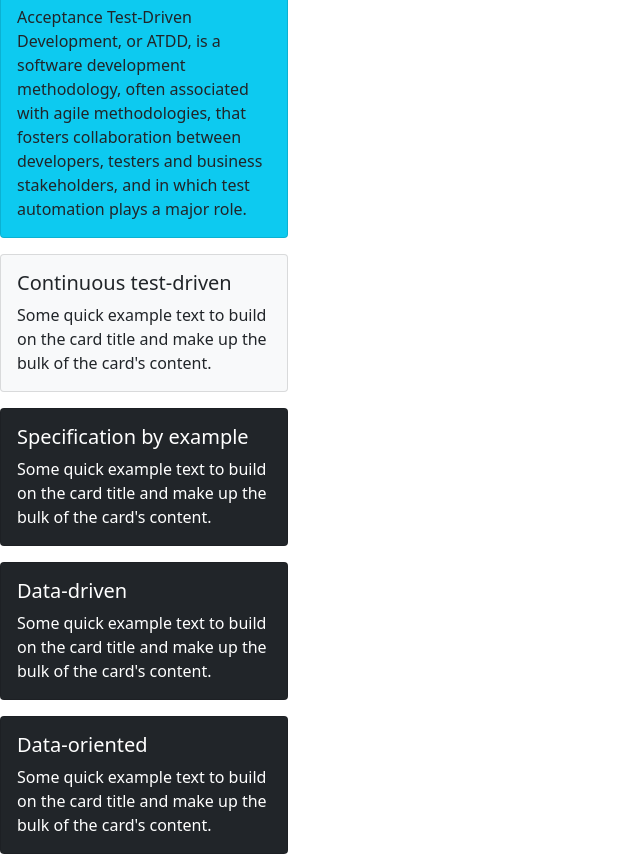
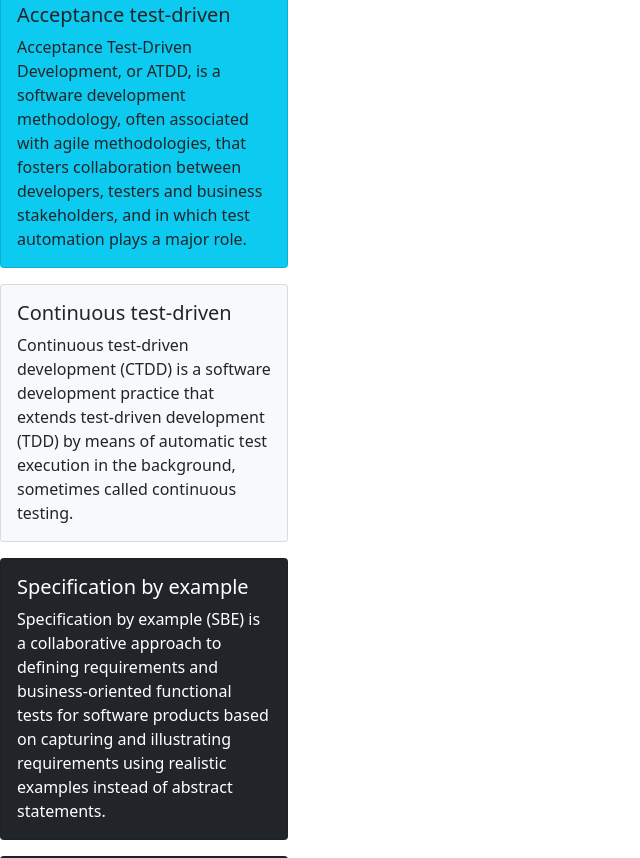
Before and after one commit to erik-petrov/develop-styles, a plain HTML site: page index.html in a window 1280 px wide. Shown: the part 1942-2800 px from the top of the page, without its empty margins (0-640 px from the left). Drawn offline with nearby package versions, Linux system fonts and the light colour scheme.

Commit message:
Update index.html

```diff
--- a/index.html
+++ b/index.html
@@ -10,6 +10,7 @@
 
     <title>Development styles</title>
 </head>
+  <a><input type="button" value="Open russian version"></a>
 <body>
     <div class="card text-white bg-primary mb-3" style="max-width: 18rem;">
         <div class="card-body">
@@ -49,25 +50,25 @@
       <div class="card text-dark bg-light mb-3" style="max-width: 18rem;">
         <div class="card-body">
           <h5 class="card-title">Continuous test-driven</h5>
-          <p class="card-text">Some quick example text to build on the card title and make up the bulk of the card's content.</p>
+          <p class="card-text">Continuous test-driven development (CTDD) is a software development practice that extends test-driven development (TDD) by means of automatic test execution in the background, sometimes called continuous testing.</p>
         </div>
       </div>
       <div class="card text-white bg-dark mb-3" style="max-width: 18rem;">
         <div class="card-body">
           <h5 class="card-title">Specification by example</h5>
-          <p class="card-text">Some quick example text to build on the card title and make up the bulk of the card's content.</p>
+          <p class="card-text">Specification by example (SBE) is a collaborative approach to defining requirements and business-oriented functional tests for software products based on capturing and illustrating requirements using realistic examples instead of abstract statements.</p>
         </div>
       </div>
       <div class="card text-white bg-dark mb-3" style="max-width: 18rem;">
         <div class="card-body">
           <h5 class="card-title">Data-driven</h5>
-          <p class="card-text">Some quick example text to build on the card title and make up the bulk of the card's content.</p>
+          <p class="card-text">Data-driven design is a design technique in object-oriented programming, which improves encapsulation by using the client–server model. It focuses on the contract by considering the actions that the object is responsible for and the information that the object shares.</p>
         </div>
       </div>
       <div class="card text-white bg-dark mb-3" style="max-width: 18rem;">
         <div class="card-body">
           <h5 class="card-title">Data-oriented</h5>
-          <p class="card-text">Some quick example text to build on the card title and make up the bulk of the card's content.</p>
+          <p class="card-text">Data-oriented design is a program optimization approach motivated by efficient usage of the CPU cache, used in video game development.</p>
         </div>
       </div>
   <script src="https://cdn.jsdelivr.net/npm/bootstrap@5.1.3/dist/js/bootstrap.bundle.min.js" integrity="sha384-ka7Sk0Gln4gmtz2MlQnikT1wXgYsOg+OMhuP+IlRH9sENBO0LRn5q+8nbTov4+1p" crossorigin="anonymous"></script>
```
